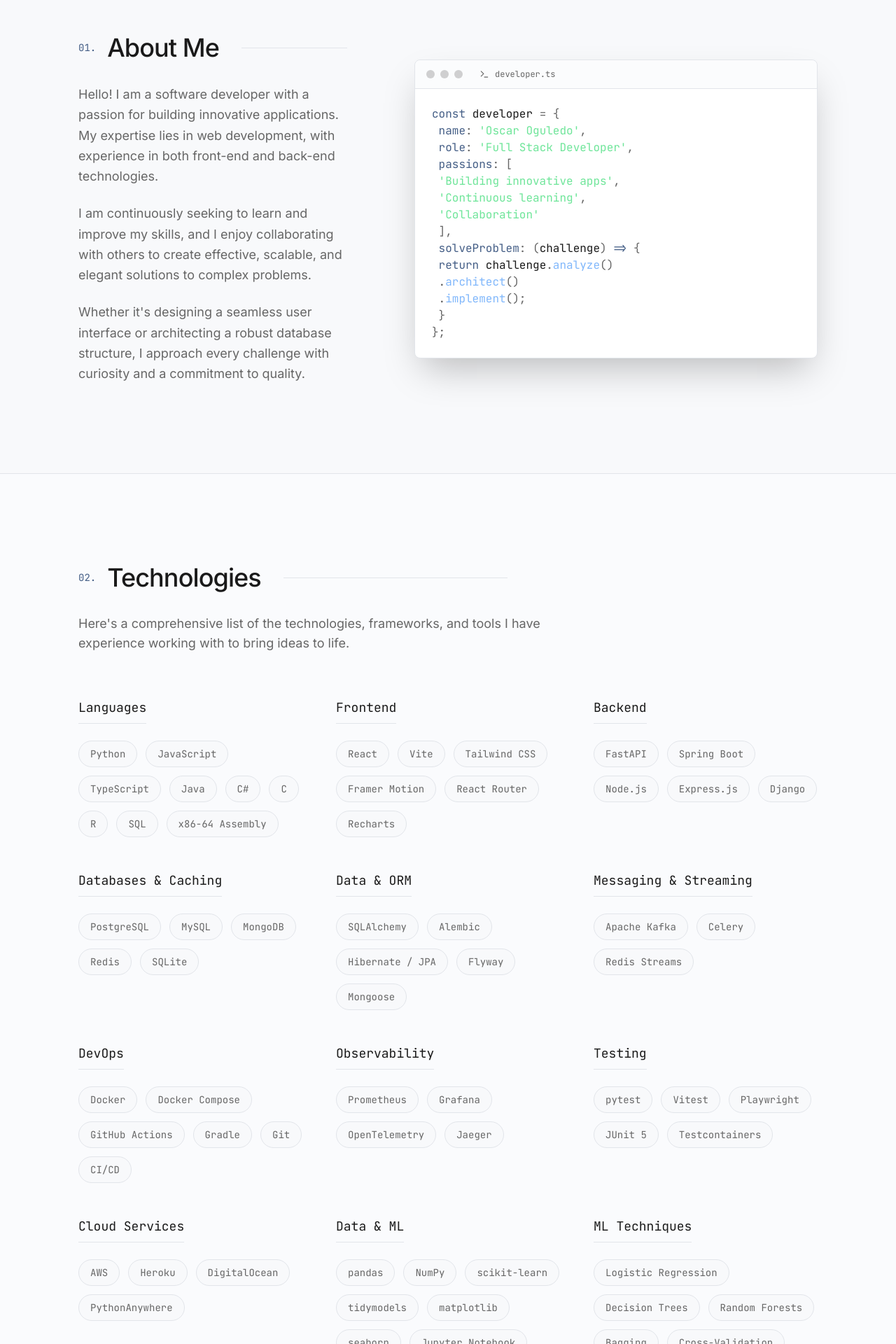
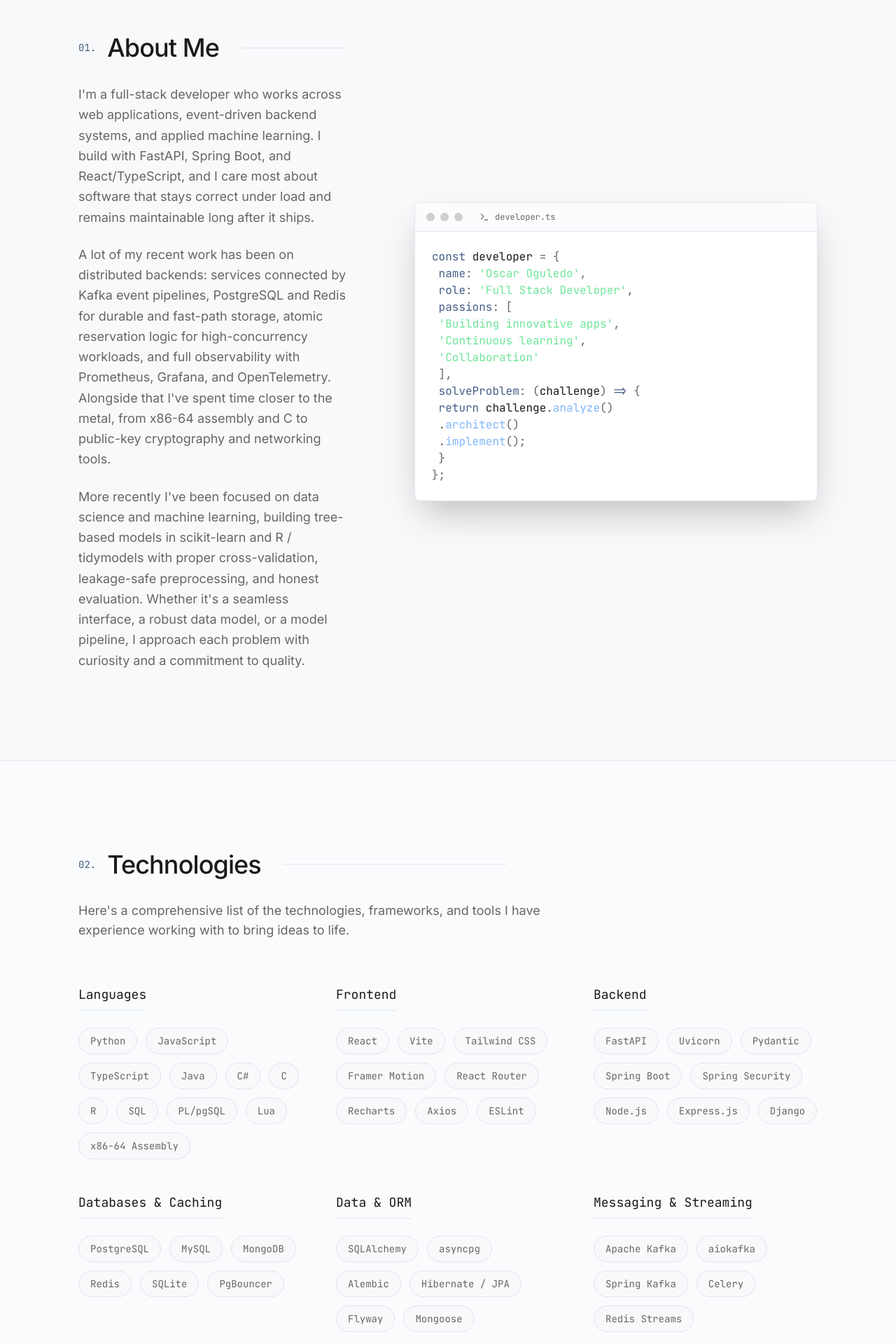
Before and after one commit to oscaroguledo/portfolio, a React (Vite) app: page / in a window 1280 px wide. Shown: the part 880-2800 px from the top of the page at 70% size. Built offline with nearby package versions, Linux system fonts and the light colour scheme.

Commit message:
Refresh Technologies and About Me to match current project stacks

```diff
--- a/src/components/About.tsx
+++ b/src/components/About.tsx
@@ -35,19 +35,28 @@
 
             <div className="space-y-6 text-muted-text text-lg leading-relaxed">
               <p>
-                Hello! I am a software developer with a passion for building
-                innovative applications. My expertise lies in web development,
-                with experience in both front-end and back-end technologies.
+                I'm a full-stack developer who works across web applications,
+                event-driven backend systems, and applied machine learning. I
+                build with FastAPI, Spring Boot, and React/TypeScript, and I care
+                most about software that stays correct under load and remains
+                maintainable long after it ships.
               </p>
               <p>
-                I am continuously seeking to learn and improve my skills, and I
-                enjoy collaborating with others to create effective, scalable,
-                and elegant solutions to complex problems.
+                A lot of my recent work has been on distributed backends:
+                services connected by Kafka event pipelines, PostgreSQL and Redis
+                for durable and fast-path storage, atomic reservation logic for
+                high-concurrency workloads, and full observability with
+                Prometheus, Grafana, and OpenTelemetry. Alongside that I've
+                spent time closer to the metal, from x86-64 assembly and C to
+                public-key cryptography and networking tools.
               </p>
               <p>
-                Whether it's designing a seamless user interface or architecting
-                a robust database structure, I approach every challenge with
-                curiosity and a commitment to quality.
+                More recently I've been focused on data science and machine
+                learning, building tree-based models in scikit-learn and R /
+                tidymodels with proper cross-validation, leakage-safe
+                preprocessing, and honest evaluation. Whether it's a seamless
+                interface, a robust data model, or a model pipeline, I approach
+                each problem with curiosity and a commitment to quality.
               </p>
             </div>
           </motion.div>
--- a/src/components/Technologies.tsx
+++ b/src/components/Technologies.tsx
@@ -3,27 +3,31 @@
 const techCategories = [
 {
   title: 'Languages',
-  skills: ['Python', 'JavaScript', 'TypeScript', 'Java', 'C#', 'C', 'R', 'SQL', 'x86-64 Assembly']
+  skills: ['Python', 'JavaScript', 'TypeScript', 'Java', 'C#', 'C', 'R', 'SQL', 'PL/pgSQL', 'Lua', 'x86-64 Assembly']
 },
 {
   title: 'Frontend',
-  skills: ['React', 'Vite', 'Tailwind CSS', 'Framer Motion', 'React Router', 'Recharts']
+  skills: ['React', 'Vite', 'Tailwind CSS', 'Framer Motion', 'React Router', 'Recharts', 'Axios', 'ESLint']
 },
 {
   title: 'Backend',
-  skills: ['FastAPI', 'Spring Boot', 'Node.js', 'Express.js', 'Django']
+  skills: ['FastAPI', 'Uvicorn', 'Pydantic', 'Spring Boot', 'Spring Security', 'Node.js', 'Express.js', 'Django']
 },
 {
   title: 'Databases & Caching',
-  skills: ['PostgreSQL', 'MySQL', 'MongoDB', 'Redis', 'SQLite']
+  skills: ['PostgreSQL', 'MySQL', 'MongoDB', 'Redis', 'SQLite', 'PgBouncer']
 },
 {
   title: 'Data & ORM',
-  skills: ['SQLAlchemy', 'Alembic', 'Hibernate / JPA', 'Flyway', 'Mongoose']
+  skills: ['SQLAlchemy', 'asyncpg', 'Alembic', 'Hibernate / JPA', 'Flyway', 'Mongoose']
 },
 {
   title: 'Messaging & Streaming',
-  skills: ['Apache Kafka', 'Celery', 'Redis Streams']
+  skills: ['Apache Kafka', 'aiokafka', 'Spring Kafka', 'Celery', 'Redis Streams']
+},
+{
+  title: 'Security & Auth',
+  skills: ['JWT', 'Argon2id', 'bcrypt', 'Passlib', 'BouncyCastle', 'Public-Key Cryptography']
 },
 {
   title: 'DevOps',
@@ -31,15 +35,15 @@
 },
 {
   title: 'Observability',
-  skills: ['Prometheus', 'Grafana', 'OpenTelemetry', 'Jaeger']
+  skills: ['Prometheus', 'Grafana', 'Alertmanager', 'OpenTelemetry', 'Jaeger']
 },
 {
   title: 'Testing',
-  skills: ['pytest', 'Vitest', 'Playwright', 'JUnit 5', 'Testcontainers']
+  skills: ['pytest', 'pytest-asyncio', 'httpx', 'Vitest', 'Playwright', 'JUnit 5', 'Testcontainers']
 },
 {
-  title: 'Cloud Services',
-  skills: ['AWS', 'Heroku', 'DigitalOcean', 'PythonAnywhere']
+  title: 'Cloud & Hosting',
+  skills: ['Cloudflare Workers', 'AWS', 'Heroku', 'DigitalOcean', 'PythonAnywhere']
 },
 {
   title: 'Data & ML',
@@ -47,15 +51,15 @@
 },
 {
   title: 'ML Techniques',
-  skills: ['Logistic Regression', 'Decision Trees', 'Random Forests', 'Bagging', 'Cross-Validation', 'Hyperparameter Tuning', 'ROC-AUC', 'RMSE', 'Feature Importance']
+  skills: ['Logistic Regression', 'Decision Trees', 'Random Forests', 'Bagging', 'Cost-Complexity Pruning', 'Cross-Validation', 'Hyperparameter Tuning', 'ROC-AUC', 'RMSE', 'Feature Importance']
 },
 {
   title: 'Desktop & GUI',
-  skills: ['PyQt6', 'Qt', 'WinForms']
+  skills: ['PyQt6', 'Qt', 'WinForms', 'WebView2']
 },
 {
   title: 'Other Tools',
-  skills: ['Figma', 'Graphviz']
+  skills: ['Figma', 'Graphviz', 'NASM', 'Makefile']
 }];
 
 export function Technologies() {
```
